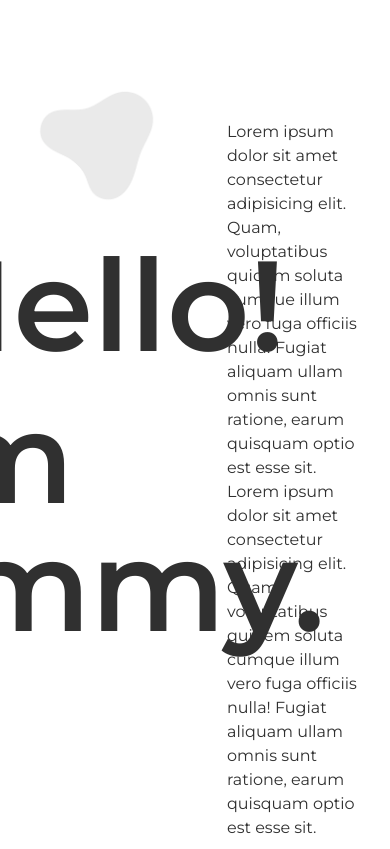
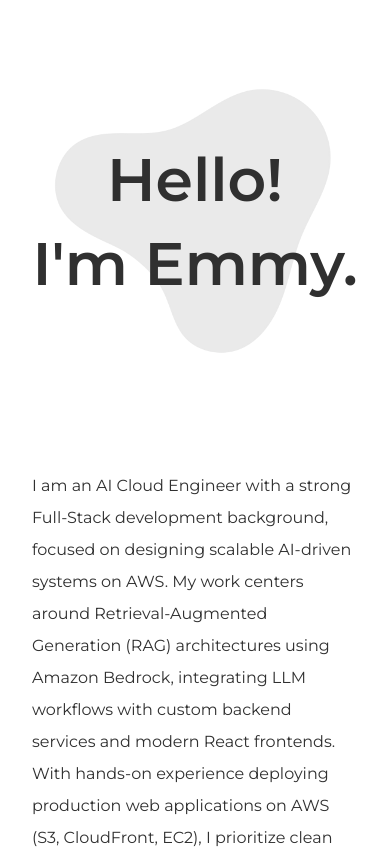
Before and after one commit to eobcre/portfolio, a React (Vite) app: page /about in a window 390 px wide. Shown: the top 849 px of the page. Built offline with nearby package versions, Linux system fonts and the light colour scheme; some icons are missing.

Commit message:
feature: add responsive layout

```diff
--- a/src/pages/About.tsx
+++ b/src/pages/About.tsx
@@ -4,51 +4,28 @@
 
 const About = () => {
   return (
-    <div className="grid grid-cols-4 text-main font-custom h-screen">
+    <div className="md:flex md:flex-col xl:grid xl:grid-cols-4 text-main font-custom h-screen">
       {/* left */}
-      <div className="flex flex-col gap-4 col-span-2 px-8 py-10">
+      <div className="flex flex-col gap-4 col-span-2 px-4 py-6">
         {/* back button */}
         <Link to="/" className="self-start">
-          <Icon icon="ic:baseline-arrow-back-ios-new" width="30" height="30" className="cursor-pointer hover:opacity-70" />
+          <Icon icon="ic:baseline-arrow-back-ios-new" className="cursor-pointer hover:opacity-60 transition-all duration-300 ease-out w-7.5 h-7.5" />
         </Link>
         {/* page title */}
-        <div className="relative flex flex-col flex-1 justify-center items-center gap-6 font-semibold">
-          <img src={Image} alt="Image" width={600} height={600} className="absolute inset-0 object-cover opacity-10" />
-          <p className="text-9xl">Hello!</p>
-          <p className="text-9xl">I'm Emmy.</p>
+        <div className="relative flex flex-col flex-1 justify-center items-center gap-6 font-semibold py-20 xl:py-0">
+          <img src={Image} alt="Image" className="absolute opacity-10 w-80 xl:w-180" />
+          <p className="text-6xl md:text-8xl">Hello!</p>
+          <p className="text-6xl md:text-8xl">I'm Emmy.</p>
         </div>
       </div>
       {/* right */}
-      <div className="col-span-2 overflow-y-auto px-8 py-30">
-        <p>
-          Lorem ipsum dolor sit amet consectetur adipisicing elit. Quam, voluptatibus quidem soluta cumque illum vero fuga officiis nulla! Fugiat aliquam ullam omnis sunt ratione, earum quisquam optio
-          est esse sit. Lorem ipsum dolor sit amet consectetur adipisicing elit. Quam, voluptatibus quidem soluta cumque illum vero fuga officiis nulla! Fugiat aliquam ullam omnis sunt ratione, earum
-          quisquam optio est esse sit. Lorem ipsum dolor sit amet consectetur adipisicing elit. Quam, voluptatibus quidem soluta cumque illum vero fuga officiis nulla! Fugiat aliquam ullam omnis sunt
-          ratione, earum quisquam optio est esse sit. Lorem ipsum dolor sit amet consectetur adipisicing elit. Quam, voluptatibus quidem soluta cumque illum vero fuga officiis nulla! Fugiat aliquam
-          ullam omnis sunt ratione, earum quisquam optio est esse sit. Lorem ipsum dolor sit amet consectetur adipisicing elit. Quam, voluptatibus quidem soluta cumque illum vero fuga officiis nulla!
-          Fugiat aliquam ullam omnis sunt ratione, earum quisquam optio est esse sit. Lorem ipsum dolor sit amet consectetur adipisicing elit. Quam, voluptatibus quidem soluta cumque illum vero fuga
-          officiis nulla! Fugiat aliquam ullam omnis sunt ratione, earum quisquam optio est esse sit. Lorem ipsum dolor sit amet consectetur adipisicing elit. Quam, voluptatibus quidem soluta cumque
-          illum vero fuga officiis nulla! Fugiat aliquam ullam omnis sunt ratione, earum quisquam optio est esse sit. Lorem ipsum dolor sit amet consectetur adipisicing elit. Quam, voluptatibus quidem
-          soluta cumque illum vero fuga officiis nulla! Fugiat aliquam ullam omnis sunt ratione, earum quisquam optio est esse sit. Lorem ipsum dolor sit amet consectetur adipisicing elit. Quam,
-          voluptatibus quidem soluta cumque illum vero fuga officiis nulla! Fugiat aliquam ullam omnis sunt ratione, earum quisquam optio est esse sit. Lorem ipsum dolor sit amet consectetur
-          adipisicing elit. Quam, voluptatibus quidem soluta cumque illum vero fuga officiis nulla! Fugiat aliquam ullam omnis sunt ratione, earum quisquam optio est esse sit. Lorem ipsum dolor sit
-          amet consectetur adipisicing elit. Quam, voluptatibus quidem soluta cumque illum vero fuga officiis nulla! Fugiat aliquam ullam omnis sunt ratione, earum quisquam optio est esse sit. Lorem
-          ipsum dolor sit amet consectetur adipisicing elit. Quam, voluptatibus quidem soluta cumque illum vero fuga officiis nulla! Fugiat aliquam ullam omnis sunt ratione, earum quisquam optio est
-          esse sit. Lorem ipsum dolor sit amet consectetur adipisicing elit. Quam, voluptatibus quidem soluta cumque illum vero fuga officiis nulla! Fugiat aliquam ullam omnis sunt ratione, earum
-          quisquam optio est esse sit. Lorem ipsum dolor sit amet consectetur adipisicing elit. Quam, voluptatibus quidem soluta cumque illum vero fuga officiis nulla! Fugiat aliquam ullam omnis sunt
-          ratione, earum quisquam optio est esse sit. Lorem ipsum dolor sit amet consectetur adipisicing elit. Quam, voluptatibus quidem soluta cumque illum vero fuga officiis nulla! Fugiat aliquam
-          ullam omnis sunt ratione, earum quisquam optio est esse sit. Lorem ipsum dolor sit amet consectetur adipisicing elit. Quam, voluptatibus quidem soluta cumque illum vero fuga officiis nulla!
-          Fugiat aliquam ullam omnis sunt ratione, earum quisquam optio est esse sit. Lorem ipsum dolor sit amet consectetur adipisicing elit. Quam, voluptatibus quidem soluta cumque illum vero fuga
-          officiis nulla! Fugiat aliquam ullam omnis sunt ratione, earum quisquam optio est esse sit. Lorem ipsum dolor sit amet consectetur adipisicing elit. Quam, voluptatibus quidem soluta cumque
-          illum vero fuga officiis nulla! Fugiat aliquam ullam omnis sunt ratione, earum quisquam optio est esse sit. Lorem ipsum dolor sit amet consectetur adipisicing elit. Quam, voluptatibus quidem
-          soluta cumque illum vero fuga officiis nulla! Fugiat aliquam ullam omnis sunt ratione, earum quisquam optio est esse sit. Lorem ipsum dolor sit amet consectetur adipisicing elit. Quam,
-          voluptatibus quidem soluta cumque illum vero fuga officiis nulla! Fugiat aliquam ullam omnis sunt ratione, earum quisquam optio est esse sit. Lorem ipsum dolor sit amet consectetur
-          adipisicing elit. Quam, voluptatibus quidem soluta cumque illum vero fuga officiis nulla! Fugiat aliquam ullam omnis sunt ratione, earum quisquam optio est esse sit. Lorem ipsum dolor sit
-          amet consectetur adipisicing elit. Quam, voluptatibus quidem soluta cumque illum vero fuga officiis nulla! Fugiat aliquam ullam omnis sunt ratione, earum quisquam optio est esse sit. Lorem
-          ipsum dolor sit amet consectetur adipisicing elit. Quam, voluptatibus quidem soluta cumque illum vero fuga officiis nulla! Fugiat aliquam ullam omnis sunt ratione, earum quisquam optio est
-          esse sit. Lorem ipsum dolor sit amet consectetur adipisicing elit. Quam, voluptatibus quidem soluta cumque illum vero fuga officiis nulla! Fugiat aliquam ullam omnis sunt ratione, earum
-          quisquam optio est esse sit. Lorem ipsum dolor sit amet consectetur adipisicing elit. Quam, voluptatibus quidem soluta cumque illum vero fuga officiis nulla! Fugiat aliquam ullam omnis sunt
-          ratione, earum quisquam optio est esse sit.
+      <div className="relative flex flex-col justify-center items-center col-span-2 overflow-y-auto px-8 py-18 md:px-30 md:py-30">
+        <p className="leading-loose">
+          I am an AI Cloud Engineer with a strong Full-Stack development background, focused on designing scalable AI-driven systems on AWS. My work centers around Retrieval-Augmented Generation (RAG)
+          architectures using Amazon Bedrock, integrating LLM workflows with custom backend services and modern React frontends. With hands-on experience deploying production web applications on AWS
+          (S3, CloudFront, EC2), I prioritize clean architecture, async API design, and cost-efficient cloud infrastructure. AWS Certified (Cloud Practitioner, Solutions Architect Associate),
+          currently pursuing Developer Associate to deepen expertise in cloud-native application development. I am particularly interested in large-scale AI system design, LLM integration pipelines,
+          and building reliable AI-powered cloud services.
         </p>
       </div>
     </div>
--- a/src/pages/Contact.tsx
+++ b/src/pages/Contact.tsx
@@ -4,22 +4,22 @@
 
 const Contact = () => {
   return (
-    <div className="grid grid-cols-4 text-main font-custom h-screen">
+    <div className="md:flex md:flex-col xl:grid xl:grid-cols-4 text-main font-custom h-screen">
       {/* left */}
-      <div className="flex flex-col gap-4 col-span-2 px-8 py-10">
+      <div className="flex flex-col gap-4 col-span-2 px-4 py-6">
         {/* back button */}
         <Link to="/" className="self-start">
-          <Icon icon="ic:baseline-arrow-back-ios-new" width="30" height="30" className="cursor-pointer hover:opacity-70 transition-all duration-300 ease-out" />
+          <Icon icon="ic:baseline-arrow-back-ios-new" className="cursor-pointer hover:opacity-60 transition-all duration-300 ease-out w-7.5 h-7.5" />
         </Link>
         {/* page title */}
-        <div className="relative flex flex-col justify-center items-center flex-1 gap-6">
-          <img src={Image} alt="Image" width={400} height={400} className="absolute inset-0 object-cover opacity-10" />
-          <p className="text-9xl font-semibold">Contact</p>
+        <div className="relative flex flex-col justify-center items-center flex-1 gap-6 py-20 xl:py-0">
+          <img src={Image} alt="Image" className="absolute opacity-10 w-60 xl:w-150" />
+          <p className="text-6xl md:text-8xl font-semibold">Contact</p>
           <p className="px-4">Open to new opportunities. Let's connect.</p>
         </div>
       </div>
       {/* right */}
-      <div className="grid col-span-2 items-center overflow-y-auto px-20 py-10">
+      <div className="grid col-span-2 items-center overflow-y-auto px-6 md:px-20 py-10">
         <form>
           <label>Name</label>
           <input type="text" className="my-2 w-full rounded-lg border border-gray-200 px-3 py-2.5 outline-none" />
```
Also changed, not shown: src/pages/Experience.tsx (+21 -16 lines), src/pages/Work.tsx (+17 -11 lines).
